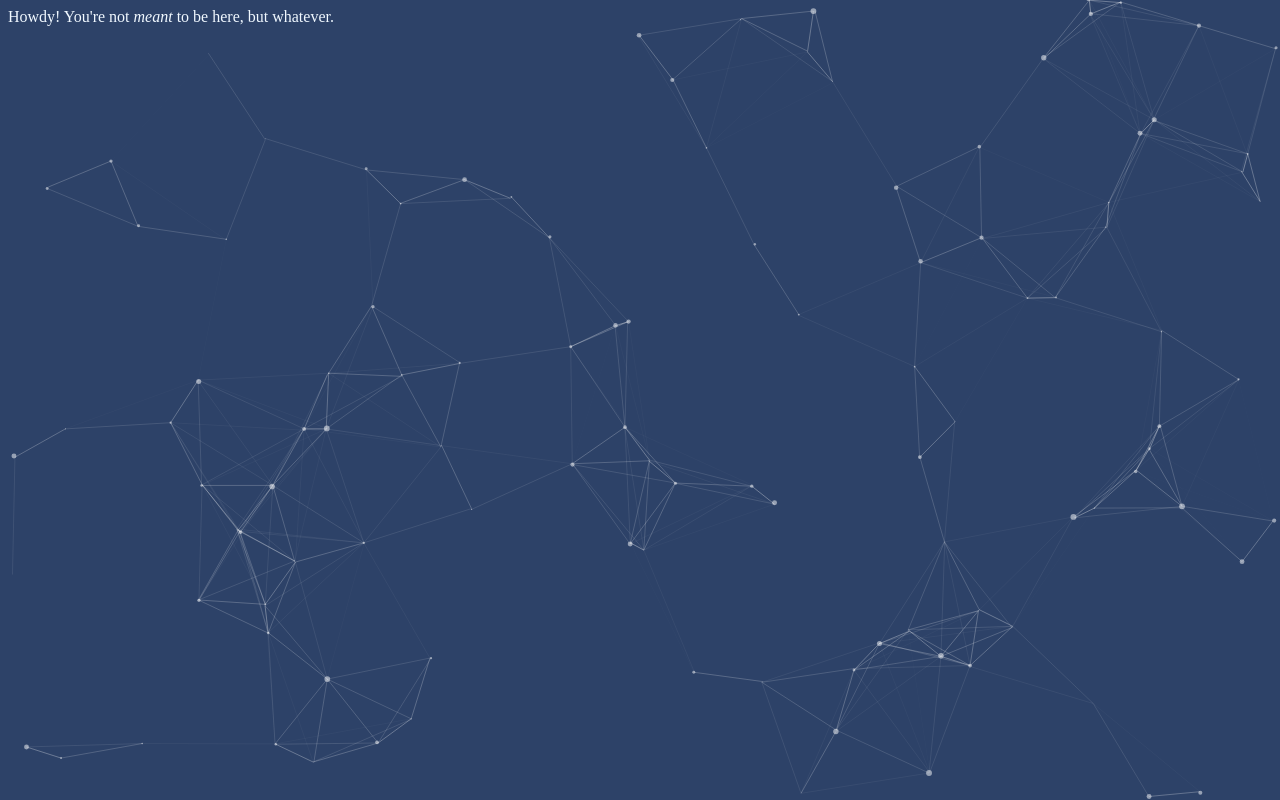
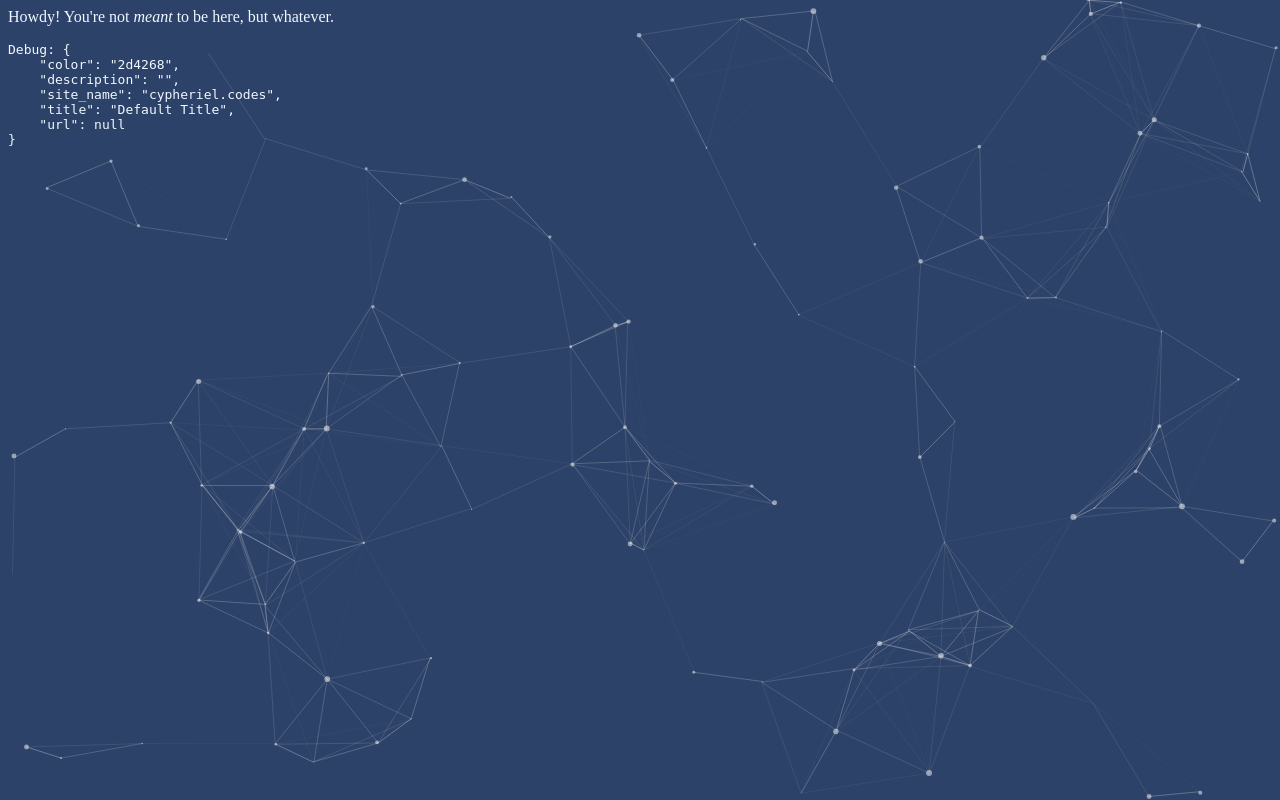
Before and after one commit to Cypheriel/cypheriel.codes, a Flask app: page /embed in a window 1280 px wide. Run offline with Flask 2, Linux system fonts and the light colour scheme.

Commit message:
Add embed debug and `pre` styling

```diff
--- a/app.py
+++ b/app.py
@@ -1,4 +1,4 @@
-from flask import Flask, render_template, redirect, request, make_response
+from flask import Flask, render_template, redirect, request, make_response, json
 
 from embed import Embed
 
@@ -29,7 +29,7 @@
             k = "description"
         embed.__setattr__(under_to_ws(k), under_to_ws(v))
 
-    return render_template("embed.html", embed=embed)
+    return render_template("embed.html", embed=embed, debug=json.dumps(embed.__dict__, indent=4))
 
 
 @app.route("/ping_test")
--- a/static/scripts/app.js
+++ /dev/null
@@ -1,4 +0,0 @@
-/* particlesJS.load(@dom-id, @path-json, @callback (optional)); */
-particlesJS.load('particles-js', 'particles.json', function() {
-  console.log('callback - particles.js config loaded');
-});
--- a/templates/base.html
+++ b/templates/base.html
@@ -50,7 +50,7 @@
                 background-color: #2d4268;
             }
 
-            p {
+            p, pre {
                 color: aliceblue;
             }
 
--- a/templates/embed.html
+++ b/templates/embed.html
@@ -1,4 +1,7 @@
 {% extends "base.html" %}
 {% block body %}
     <p>Howdy! You're not <em>meant</em> to be here, but whatever.</p>
+    {% if debug %}
+        <pre>Debug: {{ debug }}</pre>
+    {% endif %}
 {% endblock body %}
```
